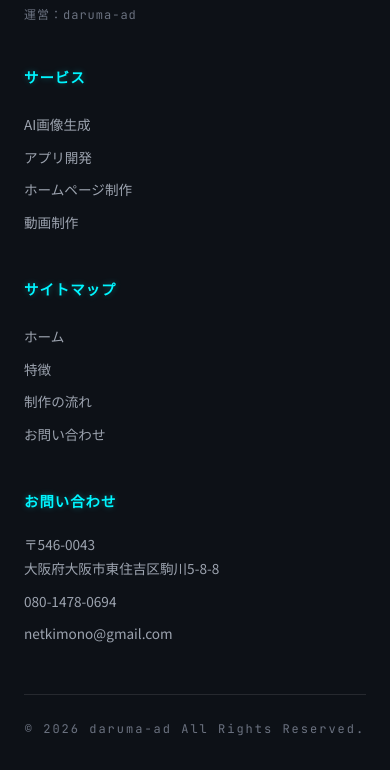
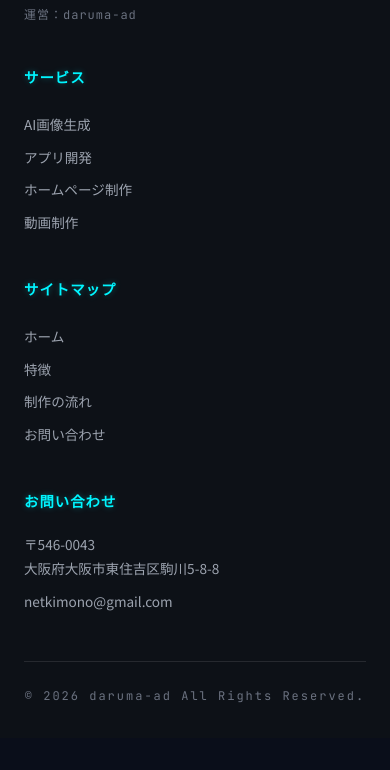
Before and after one commit to daruma-ad/AI_ninja, a plain HTML site: page index.html in a window 390 px wide. Shown: the part 9507-10277 px from the top of the page. After the commit the page ends 10245 px from the top, so only its background shows below. Drawn offline with Linux system fonts and the light colour scheme.

Commit message:
Remove phone number from footer

```diff
--- a/index.html
+++ b/index.html
@@ -351,7 +351,6 @@
           <div class="footer-contact">
             <h4>お問い合わせ</h4>
             <p>〒546-0043<br>大阪府大阪市東住吉区駒川5-8-8</p>
-            <p><a href="tel:080-1478-0694">080-1478-0694</a></p>
             <p><a href="mailto:netkimono@gmail.com">netkimono@gmail.com</a></p>
           </div>
         </div>
```
